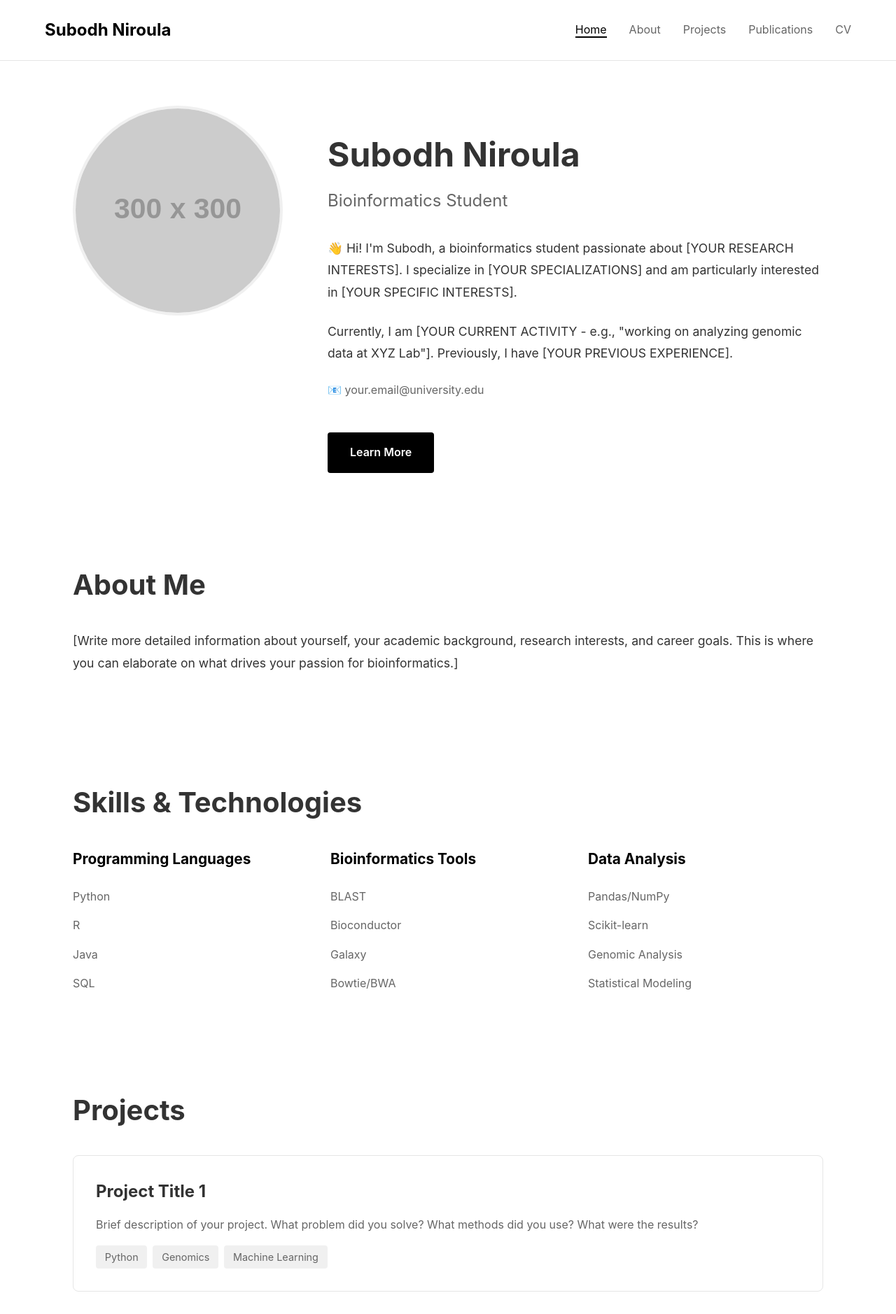
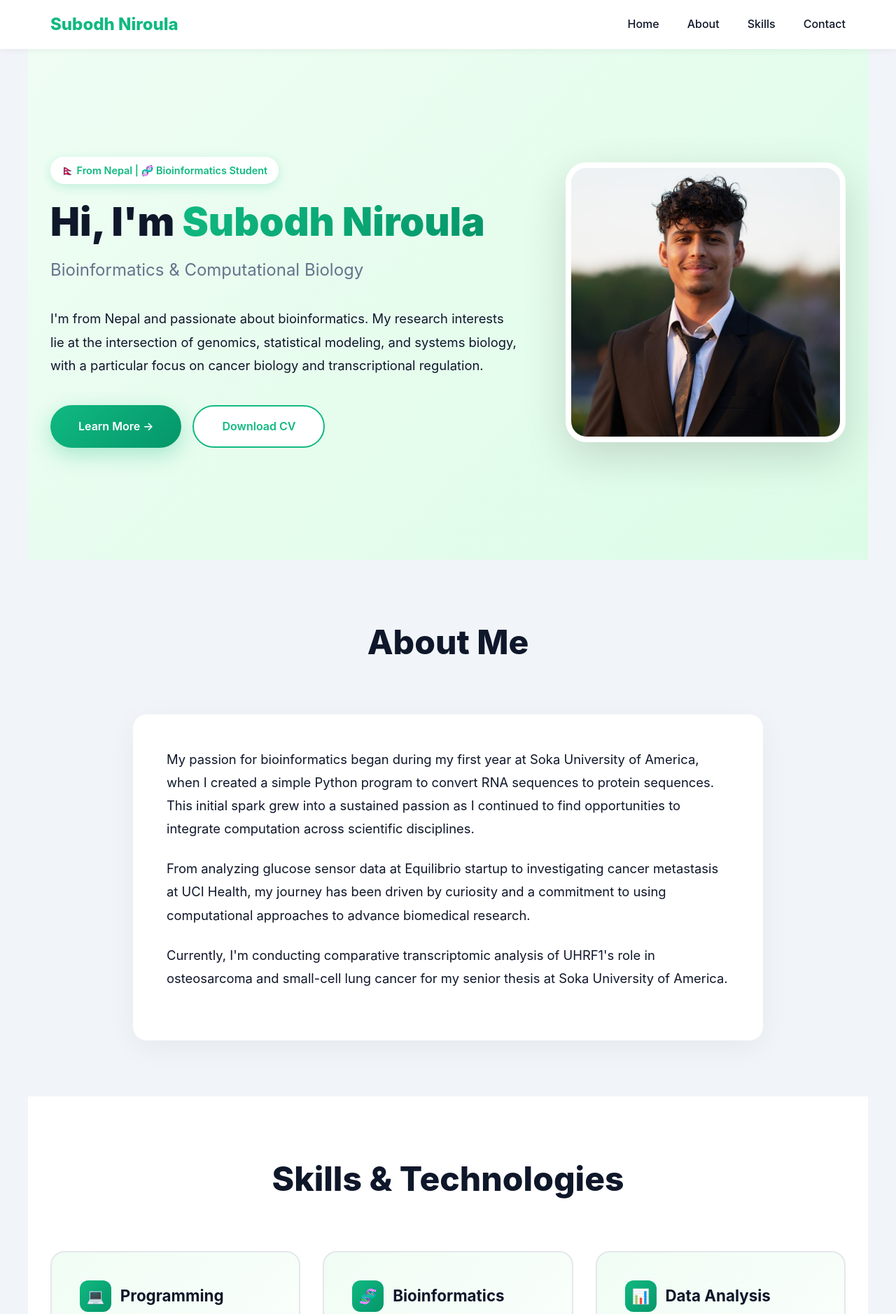
Before and after one commit to niroulasubodh/niroulasubodh.github.io, a plain HTML site: page index.html in a window 1280 px wide. Shown: the top 1878 px of the page at 70% size. Drawn offline with Linux system fonts and the light colour scheme; placeholder pictures from the web are drawn by us.

Commit message:
Update index.html

```diff
--- a/index.html
+++ b/index.html
@@ -11,143 +11,264 @@
             box-sizing: border-box;
         }
 
+        :root {
+            --primary: #10b981;
+            --secondary: #059669;
+            --dark: #0f172a;
+            --gray: #64748b;
+            --light: #f1f5f9;
+        }
+
+        html {
+            scroll-behavior: smooth;
+        }
+
         body {
-            font-family: -apple-system, BlinkMacSystemFont, 'Segoe UI', Roboto, Oxygen, Ubuntu, Cantarell, sans-serif;
+            font-family: 'Inter', -apple-system, BlinkMacSystemFont, 'Segoe UI', sans-serif;
             line-height: 1.6;
-            color: #333;
-            background-color: #ffffff;
+            color: var(--dark);
+            background: var(--light);
         }
 
         /* Navigation */
         nav {
+            position: fixed;
+            top: 0;
+            width: 100%;
+            background: rgba(255, 255, 255, 0.98);
+            backdrop-filter: blur(10px);
+            padding: 1rem 0;
+            box-shadow: 0 2px 10px rgba(0,0,0,0.05);
+            z-index: 1000;
+        }
+
+        .nav-container {
+            max-width: 1200px;
+            margin: 0 auto;
+            padding: 0 2rem;
             display: flex;
             justify-content: space-between;
             align-items: center;
-            padding: 1.5rem 5%;
-            border-bottom: 1px solid #e5e5e5;
-            background: white;
-            position: sticky;
-            top: 0;
-            z-index: 100;
         }
 
         .logo {
             font-size: 1.5rem;
-            font-weight: 700;
-            color: #000;
-            text-decoration: none;
+            font-weight: 800;
+            color: var(--primary);
+            display: flex;
+            align-items: center;
+            gap: 0.5rem;
         }
 
         .nav-links {
             display: flex;
-            gap: 2rem;
+            gap: 2.5rem;
             list-style: none;
         }
 
         .nav-links a {
-            color: #666;
+            color: var(--dark);
             text-decoration: none;
-            font-size: 1rem;
+            font-weight: 500;
             transition: color 0.3s;
         }
 
-        .nav-links a:hover,
-        .nav-links a.active {
-            color: #000;
-            border-bottom: 2px solid #000;
+        .nav-links a:hover {
+            color: var(--primary);
         }
 
         /* Hero Section */
         .hero {
+            min-height: 100vh;
+            display: flex;
+            align-items: center;
+            padding: 8rem 2rem 4rem;
+            background: linear-gradient(135deg, #f0fdf4 0%, #dcfce7 100%);
+        }
+
+        .hero-container {
             max-width: 1200px;
             margin: 0 auto;
-            padding: 4rem 5%;
             display: grid;
-            grid-template-columns: 300px 1fr;
+            grid-template-columns: 1fr 400px;
             gap: 4rem;
-            align-items: start;
+            align-items: center;
         }
 
-        .profile-image {
-            width: 300px;
-            height: 300px;
-            border-radius: 50%;
-            object-fit: cover;
-            border: 4px solid #f0f0f0;
+        .hero-content h1 {
+            font-size: 3.5rem;
+            font-weight: 900;
+            margin-bottom: 1rem;
+            color: var(--dark);
+            line-height: 1.1;
         }
 
-        .profile-info {
-            padding-top: 2rem;
+        .hero-content h1 .highlight {
+            background: linear-gradient(135deg, var(--primary), var(--secondary));
+            -webkit-background-clip: text;
+            -webkit-text-fill-color: transparent;
+            background-clip: text;
         }
 
-        .profile-info h1 {
-            font-size: 3rem;
-            margin-bottom: 0.5rem;
-            font-weight: 700;
-        }
-
-        .profile-info h2 {
+        .hero-content .subtitle {
             font-size: 1.5rem;
-            color: #666;
+            color: var(--gray);
             font-weight: 400;
             margin-bottom: 2rem;
         }
 
-        .bio {
-            font-size: 1.1rem;
+        .hero-content p {
+            font-size: 1.15rem;
+            color: var(--dark);
+            margin-bottom: 1.5rem;
             line-height: 1.8;
-            color: #333;
+        }
+
+        .hero-badge {
+            display: inline-block;
+            padding: 0.5rem 1rem;
+            background: white;
+            border-radius: 50px;
+            font-size: 0.9rem;
+            color: var(--primary);
+            font-weight: 600;
+            margin-bottom: 1.5rem;
+            box-shadow: 0 4px 15px rgba(16,185,129,0.2);
+        }
+
+        .cta-buttons {
+            display: flex;
+            gap: 1rem;
+            margin-top: 2.5rem;
+        }
+
+        .btn {
+            padding: 1rem 2.5rem;
+            border-radius: 50px;
+            text-decoration: none;
+            font-weight: 600;
+            transition: all 0.3s;
+            display: inline-flex;
+            align-items: center;
+            gap: 0.5rem;
+            font-size: 1rem;
+        }
+
+        .btn-primary {
+            background: linear-gradient(135deg, var(--primary), var(--secondary));
+            color: white;
+            box-shadow: 0 10px 30px rgba(16,185,129,0.3);
+        }
+
+        .btn-primary:hover {
+            transform: translateY(-3px);
+            box-shadow: 0 15px 40px rgba(16,185,129,0.4);
+        }
+
+        .btn-secondary {
+            background: white;
+            color: var(--primary);
+            border: 2px solid var(--primary);
+        }
+
+        .btn-secondary:hover {
+            background: var(--primary);
+            color: white;
+        }
+
+        .hero-image-container {
+            position: relative;
+            width: 400px;
+            height: 400px;
+        }
+
+        .hero-image {
+            width: 100%;
+            height: 100%;
+            border-radius: 30px;
+            object-fit: cover;
+            box-shadow: 0 20px 60px rgba(0,0,0,0.15);
+            border: 8px solid white;
+        }
+
+        /* About Section */
+        section {
+            padding: 5rem 2rem;
+            max-width: 1200px;
+            margin: 0 auto;
+        }
+
+        .section-header {
+            text-align: center;
+            margin-bottom: 4rem;
+        }
+
+        .section-title {
+            font-size: 3rem;
+            font-weight: 800;
+            color: var(--dark);
+            margin-bottom: 1rem;
+        }
+
+        .about-content {
+            background: white;
+            padding: 3rem;
+            border-radius: 20px;
+            box-shadow: 0 10px 40px rgba(0,0,0,0.05);
+            max-width: 900px;
+            margin: 0 auto;
+        }
+
+        .about-content p {
+            font-size: 1.15rem;
+            line-height: 1.8;
+            color: var(--dark);
             margin-bottom: 1.5rem;
         }
 
-        .contact-info {
-            display: flex;
-            align-items: center;
-            gap: 0.5rem;
-            font-size: 1rem;
-            color: #666;
-            margin-bottom: 3rem;
+        /* Skills Section */
+        #skills {
+            background: white;
         }
 
-        .cta-button {
-            display: inline-block;
-            padding: 1rem 2rem;
-            background-color: #000;
-            color: white;
-            text-decoration: none;
-            font-weight: 600;
-            border-radius: 4px;
-            transition: background-color 0.3s;
-        }
-
-        .cta-button:hover {
-            background-color: #333;
-        }
-
-        /* Sections */
-        section {
-            max-width: 1200px;
-            margin: 0 auto;
-            padding: 4rem 5%;
-        }
-
-        section h2 {
-            font-size: 2.5rem;
-            margin-bottom: 2rem;
-            font-weight: 700;
-        }
-
-        /* Skills */
         .skills-grid {
             display: grid;
-            grid-template-columns: repeat(auto-fit, minmax(250px, 1fr));
+            grid-template-columns: repeat(auto-fit, minmax(300px, 1fr));
             gap: 2rem;
         }
 
-        .skill-category h3 {
+        .skill-card {
+            background: linear-gradient(135deg, #f0fdf4 0%, white 100%);
+            padding: 2.5rem;
+            border-radius: 20px;
+            border: 2px solid #e5e7eb;
+            transition: all 0.3s;
+        }
+
+        .skill-card:hover {
+            transform: translateY(-5px);
+            box-shadow: 0 20px 50px rgba(16,185,129,0.15);
+            border-color: var(--primary);
+        }
+
+        .skill-card h3 {
+            font-size: 1.4rem;
+            margin-bottom: 1.5rem;
+            color: var(--dark);
+            display: flex;
+            align-items: center;
+            gap: 0.8rem;
+        }
+
+        .skill-icon {
+            width: 45px;
+            height: 45px;
+            background: linear-gradient(135deg, var(--primary), var(--secondary));
+            border-radius: 12px;
+            display: flex;
+            align-items: center;
+            justify-content: center;
             font-size: 1.3rem;
-            margin-bottom: 1rem;
-            color: #000;
         }
 
         .skill-list {
@@ -155,77 +276,146 @@
         }
 
         .skill-list li {
-            padding: 0.5rem 0;
-            color: #666;
+            padding: 0.8rem 0;
+            color: var(--dark);
+            font-size: 1rem;
+            display: flex;
+            align-items: center;
+            gap: 0.8rem;
         }
 
-        /* Projects */
-        .projects-grid {
-            display: grid;
-            gap: 2rem;
+        .skill-list li:before {
+            content: '✓';
+            color: var(--primary);
+            font-weight: bold;
+            font-size: 1.2rem;
         }
 
-        .project-card {
-            border: 1px solid #e5e5e5;
-            padding: 2rem;
-            border-radius: 8px;
-            transition: box-shadow 0.3s;
+        /* Contact Section */
+        #contact {
+            background: linear-gradient(135deg, var(--primary), var(--secondary));
+            color: white;
+            text-align: center;
+            border-radius: 30px;
+            padding: 5rem 2rem;
+            margin: 2rem;
         }
 
-        .project-card:hover {
-            box-shadow: 0 4px 12px rgba(0,0,0,0.1);
+        #contact .section-title {
+            color: white;
         }
 
-        .project-card h3 {
-            font-size: 1.5rem;
+        .contact-methods {
+            display: flex;
+            justify-content: center;
+            gap: 2rem;
+            margin-top: 3rem;
+            flex-wrap: wrap;
+        }
+
+        .contact-card {
+            background: rgba(255,255,255,0.15);
+            backdrop-filter: blur(10px);
+            padding: 2rem;
+            border-radius: 20px;
+            min-width: 250px;
+            transition: all 0.3s;
+        }
+
+        .contact-card:hover {
+            background: rgba(255,255,255,0.25);
+            transform: translateY(-5px);
+        }
+
+        .contact-card .icon {
+            font-size: 2.5rem;
             margin-bottom: 1rem;
         }
 
-        .project-card p {
-            color: #666;
-            margin-bottom: 1rem;
+        .contact-card h3 {
+            margin-bottom: 0.5rem;
+            font-size: 1.2rem;
         }
 
-        .project-tags {
-            display: flex;
-            flex-wrap: wrap;
-            gap: 0.5rem;
-            margin-top: 1rem;
-        }
-
-        .tag {
-            background-color: #f0f0f0;
-            padding: 0.3rem 0.8rem;
-            border-radius: 4px;
-            font-size: 0.9rem;
-            color: #666;
+        .contact-card a {
+            color: white;
+            text-decoration: none;
+            font-weight: 500;
         }
 
         /* Footer */
         footer {
+            background: var(--dark);
+            color: white;
             text-align: center;
-            padding: 2rem;
-            background-color: #f9f9f9;
-            color: #666;
-            margin-top: 4rem;
+            padding: 3rem 2rem;
         }
 
-        @media (max-width: 768px) {
-            .hero {
+        .social-links {
+            display: flex;
+            justify-content: center;
+            gap: 1.5rem;
+            margin: 1.5rem 0;
+        }
+
+        .social-link {
+            width: 50px;
+            height: 50px;
+            background: rgba(255,255,255,0.1);
+            border-radius: 50%;
+            display: flex;
+            align-items: center;
+            justify-content: center;
+            color: white;
+            text-decoration: none;
+            font-size: 1.3rem;
+            transition: all 0.3s;
+        }
+
+        .social-link:hover {
+            background: var(--primary);
+            transform: translateY(-3px);
+        }
+
+        /* Responsive */
+        @media (max-width: 968px) {
+            .hero-container {
                 grid-template-columns: 1fr;
                 text-align: center;
             }
 
-            .profile-image {
+            .hero-content h1 {
+                font-size: 2.5rem;
+            }
+
+            .hero-image-container {
                 margin: 0 auto;
             }
 
-            .profile-info {
-                padding-top: 0;
+            .nav-links {
+                gap: 1.5rem;
             }
 
+            .section-title {
+                font-size: 2.5rem;
+            }
+        }
+
+        @media (max-width: 600px) {
             .nav-links {
-                gap: 1rem;
+                display: none;
+            }
+
+            .hero {
+                padding: 6rem 1rem 3rem;
+            }
+
+            .hero-content h1 {
+                font-size: 2rem;
+            }
+
+            .cta-buttons {
+                flex-direction: column;
             }
         }
     </style>
@@ -233,57 +423,69 @@
 <body>
     <!-- Navigation -->
     <nav>
-        <a href="#" class="logo">Subodh Niroula</a>
-        <ul class="nav-links">
-            <li><a href="#home" class="active">Home</a></li>
-            <li><a href="#about">About</a></li>
-            <li><a href="#projects">Projects</a></li>
-            <li><a href="#publications">Publications</a></li>
-            <li><a href="#cv">CV</a></li>
-        </ul>
+        <div class="nav-container">
+            <div class="logo">Subodh Niroula</div>
+            <ul class="nav-links">
+                <li><a href="#home">Home</a></li>
+                <li><a href="#about">About</a></li>
+                <li><a href="#skills">Skills</a></li>
+                <li><a href="#contact">Contact</a></li>
+            </ul>
+        </div>
     </nav>
 
     <!-- Hero Section -->
-    <div class="hero" id="home">
-        <img src="https://via.placeholder.com/300" alt="Subodh Niroula" class="profile-image">
+    <section class="hero" id="home">
+        <div class="hero-container">
+            <div class="hero-content">
+                <div class="hero-badge">🇳🇵 From Nepal | 🧬 Bioinformatics Student</div>
+                <h1>Hi, I'm <span class="highlight">Subodh Niroula</span></h1>
+                <p class="subtitle">Bioinformatics & Computational Biology</p>
 
-        <div class="profile-info">
-            <h1>Subodh Niroula</h1>
-            <h2>Bioinformatics Student</h2>
+                <p>
+                    I'm from Nepal and passionate about bioinformatics. My research interests lie at the intersection of genomics, statistical modeling, and systems biology, with a particular focus on cancer biology and transcriptional regulation.
+                </p>
 
-            <p class="bio">
-                👋 Hi! I'm Subodh, a bioinformatics student passionate about [YOUR RESEARCH INTERESTS].
-                I specialize in [YOUR SPECIALIZATIONS] and am particularly interested in [YOUR SPECIFIC INTERESTS].
-            </p>
-
-            <p class="bio">
-                Currently, I am [YOUR CURRENT ACTIVITY - e.g., "working on analyzing genomic data at XYZ Lab"].
-                Previously, I have [YOUR PREVIOUS EXPERIENCE].
-            </p>
-
-            <div class="contact-info">
-                📧 your.email@university.edu
+                <div class="cta-buttons">
+                    <a href="#about" class="btn btn-primary">Learn More →</a>
+                    <a href="Subodh_CV.pdf" class="btn btn-secondary" download>Download CV</a>
+                </div>
             </div>
 
-            <a href="#about" class="cta-button">Learn More</a>
+            <div class="hero-image-container">
+                <img src="profile.jpg" alt="Subodh Niroula" class="hero-image">
+            </div>
         </div>
-    </div>
+    </section>
 
     <!-- About Section -->
     <section id="about">
-        <h2>About Me</h2>
-        <p class="bio">
-            [Write more detailed information about yourself, your academic background, research interests,
-            and career goals. This is where you can elaborate on what drives your passion for bioinformatics.]
-        </p>
+        <div class="section-header">
+            <h2 class="section-title">About Me</h2>
+        </div>
+
+        <div class="about-content">
+            <p>
+                My passion for bioinformatics began during my first year at Soka University of America, when I created a simple Python program to convert RNA sequences to protein sequences. This initial spark grew into a sustained passion as I continued to find opportunities to integrate computation across scientific disciplines.
+            </p>
+            <p>
+                From analyzing glucose sensor data at Equilibrio startup to investigating cancer metastasis at UCI Health, my journey has been driven by curiosity and a commitment to using computational approaches to advance biomedical research.
+            </p>
+            <p>
+                Currently, I'm conducting comparative transcriptomic analysis of UHRF1's role in osteosarcoma and small-cell lung cancer for my senior thesis at Soka University of America.
+            </p>
+        </div>
     </section>
 
     <!-- Skills Section -->
     <section id="skills">
-        <h2>Skills & Technologies</h2>
+        <div class="section-header">
+            <h2 class="section-title">Skills & Technologies</h2>
+        </div>
+
         <div class="skills-grid">
-            <div class="skill-category">
-                <h3>Programming Languages</h3>
+            <div class="skill-card">
+                <h3><span class="skill-icon">💻</span> Programming</h3>
                 <ul class="skill-list">
                     <li>Python</li>
                     <li>R</li>
@@ -291,74 +493,59 @@
                     <li>SQL</li>
                 </ul>
             </div>
-            <div class="skill-category">
-                <h3>Bioinformatics Tools</h3>
+
+            <div class="skill-card">
+                <h3><span class="skill-icon">🧬</span> Bioinformatics</h3>
                 <ul class="skill-list">
                     <li>BLAST</li>
                     <li>Bioconductor</li>
                     <li>Galaxy</li>
-                    <li>Bowtie/BWA</li>
+                    <li>RNA-seq Analysis</li>
                 </ul>
             </div>
-            <div class="skill-category">
-                <h3>Data Analysis</h3>
+
+            <div class="skill-card">
+                <h3><span class="skill-icon">📊</span> Data Analysis</h3>
                 <ul class="skill-list">
                     <li>Pandas/NumPy</li>
-                    <li>Scikit-learn</li>
+                    <li>Statistical Modeling</li>
                     <li>Genomic Analysis</li>
-                    <li>Statistical Modeling</li>
+                    <li>Data Visualization</li>
                 </ul>
             </div>
         </div>
     </section>
 
-    <!-- Projects Section -->
-    <section id="projects">
-        <h2>Projects</h2>
-        <div class="projects-grid">
-            <div class="project-card">
-                <h3>Project Title 1</h3>
-                <p>Brief description of your project. What problem did you solve? What methods did you use? What were the results?</p>
-                <div class="project-tags">
-                    <span class="tag">Python</span>
-                    <span class="tag">Genomics</span>
-                    <span class="tag">Machine Learning</span>
-                </div>
+    <!-- Contact Section -->
+    <section id="contact">
+        <h2 class="section-title">Let's Connect</h2>
+        <p style="font-size: 1.1rem; margin-top: 1rem; opacity: 0.9;">
+            I'm always open to discussing research opportunities and collaborations
+        </p>
+
+        <div class="contact-methods">
+            <div class="contact-card">
+                <div class="icon">📧</div>
+                <h3>Email</h3>
+                <a href="mailto:your.email@university.edu">your.email@university.edu</a>
             </div>
-
-            <div class="project-card">
-                <h3>Project Title 2</h3>
-                <p>Brief description of your project. What problem did you solve? What methods did you use? What were the results?</p>
-                <div class="project-tags">
-                    <span class="tag">R</span>
-                    <span class="tag">RNA-Seq</span>
-                    <span class="tag">Visualization</span>
-                </div>
+            <div class="contact-card">
+                <div class="icon">💼</div>
+                <h3>LinkedIn</h3>
+                <a href="https://linkedin.com/in/yourprofile" target="_blank">View Profile</a>
             </div>
-
-            <div class="project-card">
-                <h3>Project Title 3</h3>
-                <p>Brief description of your project. What problem did you solve? What methods did you use? What were the results?</p>
-                <div class="project-tags">
-                    <span class="tag">Bioconductor</span>
-                    <span class="tag">Data Analysis</span>
-                </div>
+            <div class="contact-card">
+                <div class="icon">💻</div>
+                <h3>GitHub</h3>
+                <a href="https://github.com/niroulasubodh" target="_blank">@niroulasubodh</a>
             </div>
-        </div>
-    </section>
-
-    <!-- Publications Section -->
-    <section id="publications">
-        <h2>Publications</h2>
-        <div class="project-card">
-            <p>Your publications will be listed here. Include title, authors, journal/conference, and year.</p>
         </div>
     </section>
 
     <!-- Footer -->
     <footer>
-        <p>&copy; 2025 Subodh Niroula. All rights reserved.</p>
-        <p>Connect with me: <a href="https://linkedin.com/in/yourprofile" style="color: #666;">LinkedIn</a> | <a href="https://github.com/yourusername" style="color: #666;">GitHub</a></p>
+        <p style="font-size: 1.1rem; margin-bottom: 1rem;">Subodh Niroula</p>
+        <p style="color: #64748b;">&copy; 2025 Subodh Niroula. All rights reserved.</p>
     </footer>
 
 </body>
```
